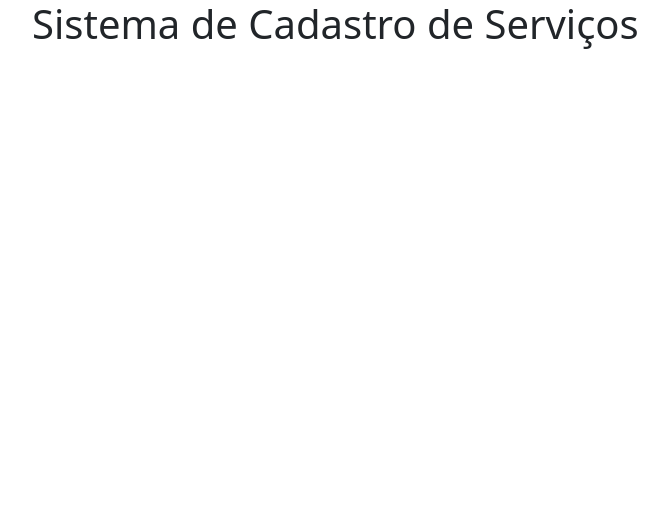
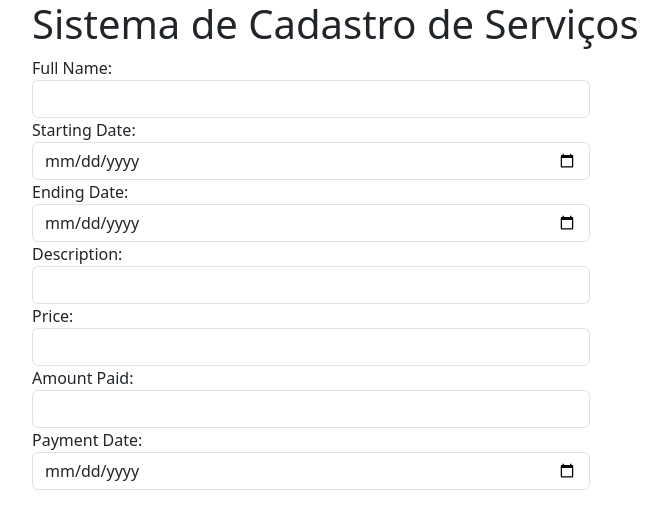
Before and after one commit to LazaroDamasceno/Service-Registration-Page, a React (Vite) app in the folder frontend/: page / in a window 1280 px wide. Shown: the top 528 px of the page, without its empty margins (50-718 px from the left). Built offline with nearby package versions, Linux system fonts and the light colour scheme.

Commit message:
Updated the Home app

```diff
--- a/frontend/src/Home.jsx
+++ b/frontend/src/Home.jsx
@@ -9,17 +9,98 @@ export default function Home() {
         fullName: '',
         startingDate: '',
         endingDate: '',
+        description: '',
         price: '',
         amountPaid: '',
         paymentDate: '',
         status: ''
     })
+
     const [services, setServices] = useState([])
+
     const [update, setUpdate] = useState()
+
+    const handleChange = (event) => {
+      setService({...service, [event.target.name]:event.target.value})
+    }
 
     return (
       <div className="container">
         <h1>Sistema de Cadastro de Serviços</h1>
+        <form>
+          <div className="col-6">
+            <div>
+              <label>Full Name: </label>
+              <input
+                type="text"
+                name="fullName"
+                value={service.fullName}
+                className="form-control"
+                onChange={handleChange}
+              />
+            </div>
+            <div>
+              <label>Starting Date: </label>
+              <input
+                type="date"
+                name="startingDate"
+                value={service.startingDate}
+                className="form-control"
+                onChange={handleChange}
+              />
+            </div>
+            <div>
+              <label>Ending Date: </label>
+              <input
+                type="date"
+                name="endingDate"
+                value={service.endingDate}
+                className="form-control"
+                onChange={handleChange}
+              />
+            </div>
+            <div>
+              <label>Description: </label>
+              <input
+                type="text"
+                name="description"
+                value={service.description}
+                className="form-control"
+                onChange={handleChange}
+              />
+            </div>
+            <div>
+              <label>Price: </label>
+              <input
+                type="number"
+                name="price"
+                value={service.price}
+                className="form-control"
+                onChange={handleChange}
+              />
+            </div>
+            <div>
+              <label>Amount Paid: </label>
+              <input
+                type="number"
+                name="amountPaid"
+                value={service.amountPaid}
+                className="form-control"
+                onChange={handleChange}
+              />
+            </div>
+            <div>
+              <label>Payment Date: </label>
+              <input
+                type="date"
+                name="paymentDate"
+                value={service.paymentDate}
+                className="form-control"
+                onChange={handleChange}
+              />
+            </div>
+          </div>
+        </form>
       </div>
     )
 
```
